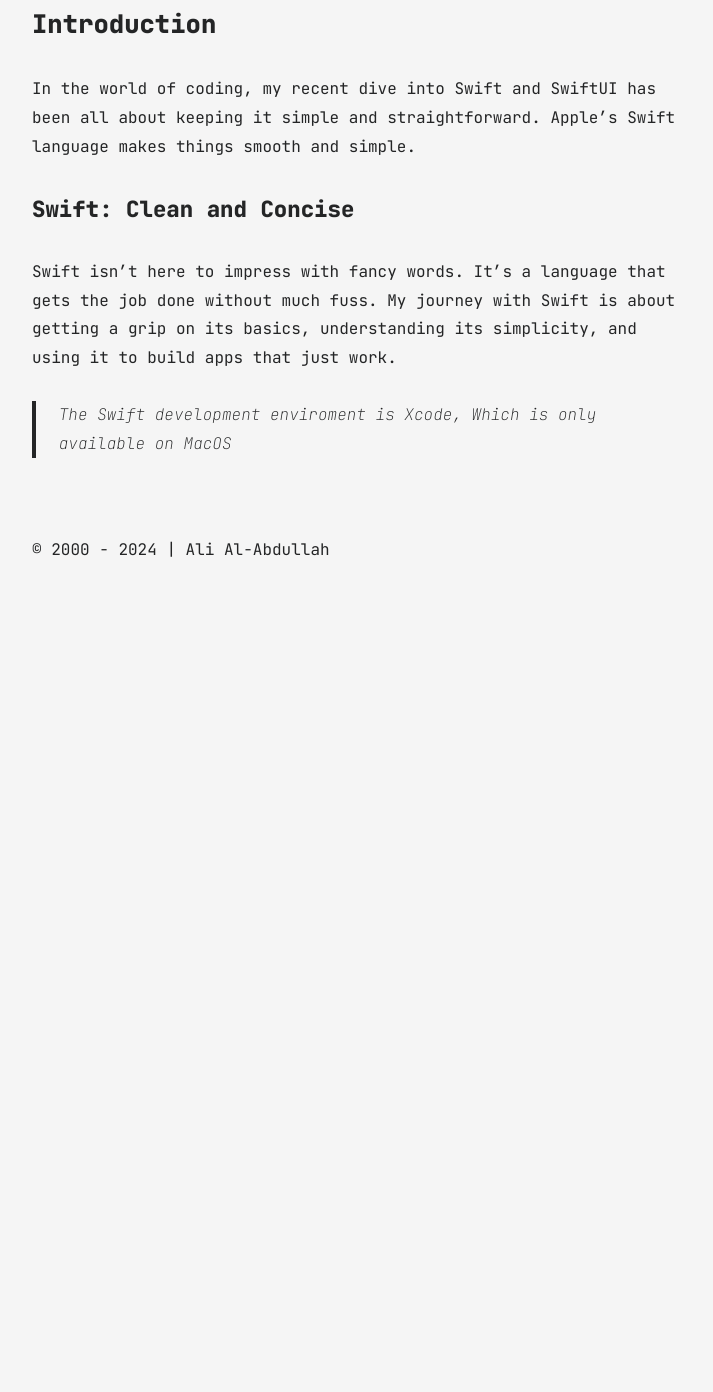
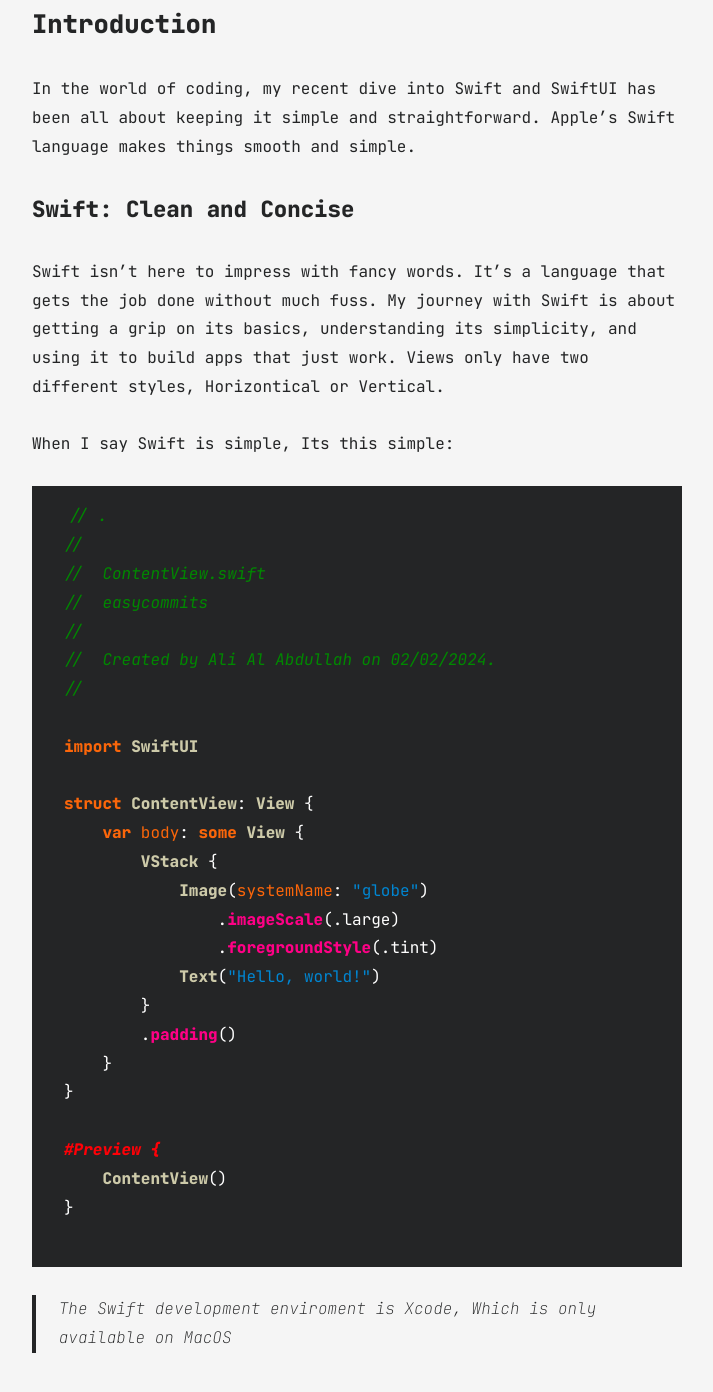
Before and after one commit to ArcticXO/arcticxo.github.io, a Jekyll site: the page built from all_collections/_posts/2024-02-02-Swift.md, in a window 1280 px wide and 1400 px high, scrolled down 437 px. Shown: the top 1392 px of the window, without its empty margins (283-996 px from the left). Built offline with Jekyll 4.4.1, drawn with Linux system fonts in a browser that asks for light colours; before the commit the page ends 1067 px from its top, so only the background shows below that.

Commit message:
xcode sample code

````diff
--- a/all_collections/_posts/2024-02-02-Swift.md
+++ b/all_collections/_posts/2024-02-02-Swift.md
@@ -8,6 +8,36 @@ categories: ["Full Stack", "Apple", "Swift", "SwiftUI"]
 In the world of coding, my recent dive into Swift and SwiftUI has been all about keeping it simple and straightforward. Apple's Swift language makes things smooth and simple.
 
 #### Swift: Clean and Concise
-Swift isn't here to impress with fancy words. It's a language that gets the job done without much fuss. My journey with Swift is about getting a grip on its basics, understanding its simplicity, and using it to build apps that just work.
+Swift isn't here to impress with fancy words. It's a language that gets the job done without much fuss. My journey with Swift is about getting a grip on its basics, understanding its simplicity, and using it to build apps that just work. Views only have two different styles, Horizontical or Vertical.
+
+When I say Swift is simple, Its this simple:
+```swift
+// .
+//
+//  ContentView.swift
+//  easycommits
+//
+//  Created by Ali Al Abdullah on 02/02/2024.
+//
+
+import SwiftUI
+
+struct ContentView: View {
+    var body: some View {
+        VStack {
+            Image(systemName: "globe")
+                .imageScale(.large)
+                .foregroundStyle(.tint)
+            Text("Hello, world!")
+        }
+        .padding()
+    }
+}
+
+#Preview {
+    ContentView()
+}
+
+```
 
 >The Swift development enviroment is Xcode, Which is only available on MacOS
````
